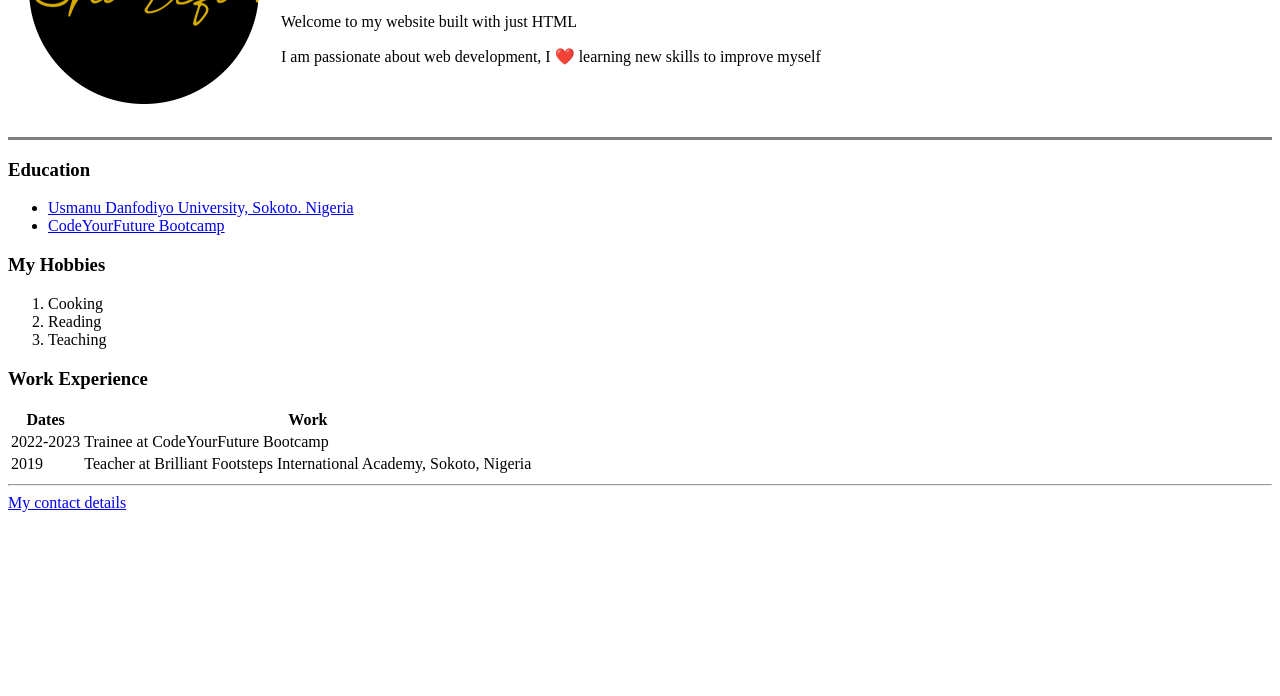
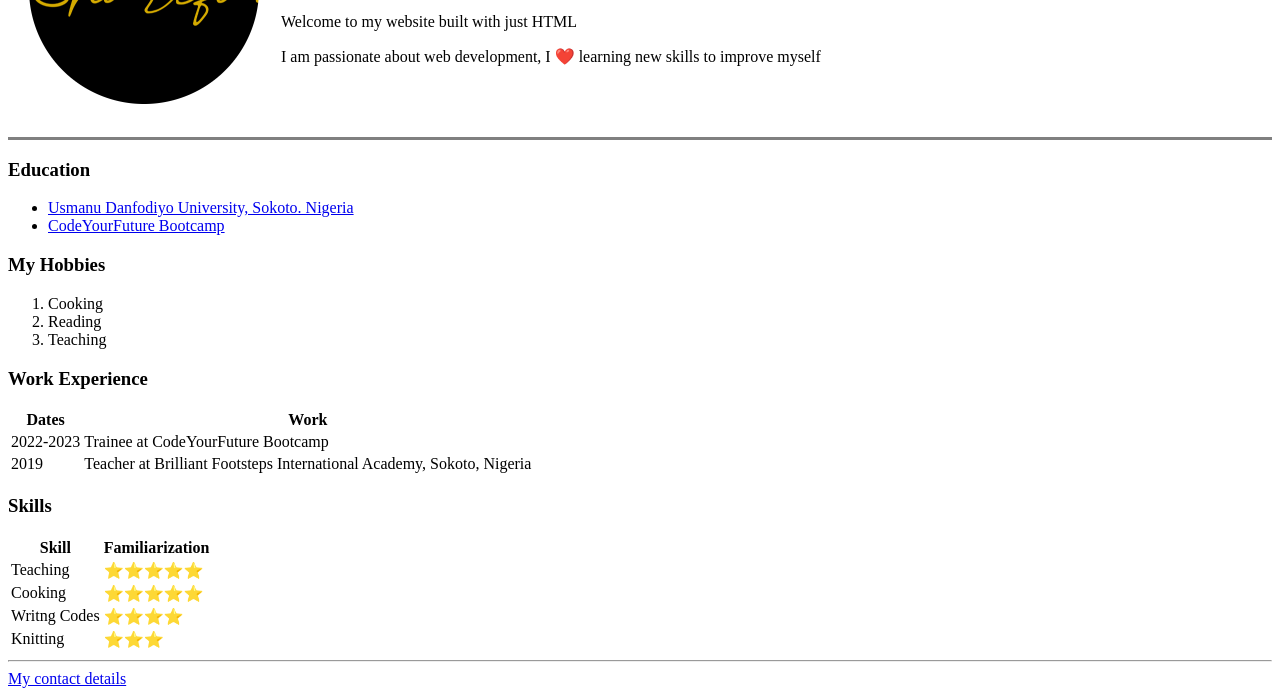
Before and after one commit to Sharifa1/Pure-HTML-Website, a plain HTML site: page index.html in a window 1280 px wide. Shown: the part 155-851 px from the top of the page. Before the commit the page ends 800 px from the top, so only its background shows below. Drawn offline with Linux system fonts and the light colour scheme.

Commit message:
skills and ratings

```diff
--- a/index.html
+++ b/index.html
@@ -70,6 +70,33 @@
       </tbody>
       <tfoot></tfoot>
     </table>
+    <h3>Skills</h3>
+    <table>
+      <thead>
+        <tr>
+          <th>Skill</th>
+          <th>Familiarization</th>
+        </tr>
+      </thead>
+      <tbody>
+        <tr>
+          <td>Teaching</td>
+          <td>⭐⭐⭐⭐⭐</td>
+        </tr>
+        <tr>
+          <td>Cooking</td>
+          <td>⭐⭐⭐⭐⭐</td>
+        </tr>
+        <tr>
+          <td>Writng Codes</td>
+          <td>⭐⭐⭐⭐</td>
+        </tr>
+        <tr>
+          <td>Knitting</td>
+          <td>⭐⭐⭐</td>
+        </tr>
+      </tbody>
+    </table>
     <hr />
     <a href="contact.html">My contact details</a>
   </body>
```
